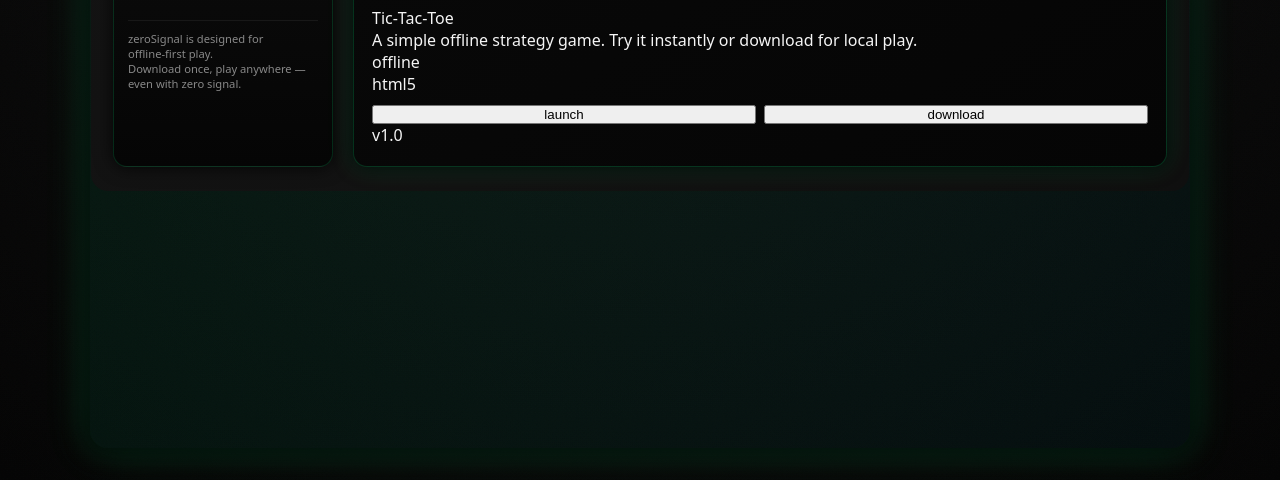
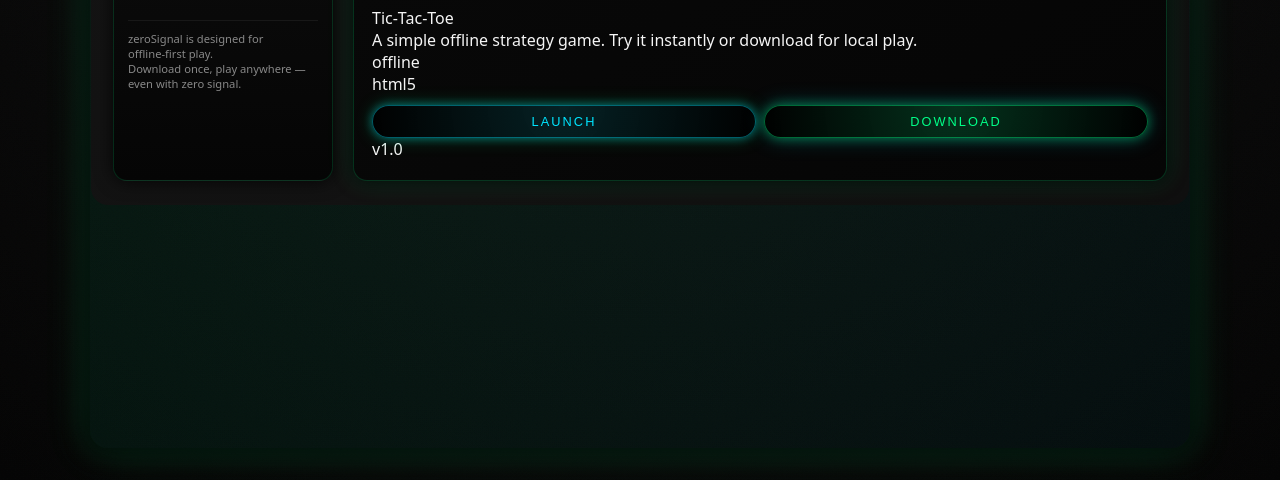
Before and after one commit to warblingGerbil/zeroSignal, a plain HTML site: page index.html in a window 1280 px wide. Shown: the part 320-800 px from the top of the page. Drawn offline with Linux system fonts and the light colour scheme.

Commit message:
Update index.html

```diff
--- a/index.html
+++ b/index.html
@@ -257,8 +257,8 @@
 
     .cards {
       display: grid;
-      grid-template-columns: repeat(auto-fit, minmax(210px, 1fr));
-      gap: 12px;
+      grid-template-columns: repeat(auto-fit, minmax(230px, 1fr));
+      gap: 16px;
       position: relative;
       z-index: 2;
     }
@@ -272,7 +272,7 @@
     /* Discover thumbnails */
     .card-thumb {
       width: 100%;
-      height: 120px;
+      height: 140px;
       object-fit: cover;
       border-radius: 8px;
       margin-bottom: 10px;
@@ -289,6 +289,34 @@
     .discover-card .btn-secondary {
       flex: 1;
       text-align: center;
+    }
+
+    /* Buttons */
+    .btn {
+      position: relative;
+      border-radius: 999px;
+      padding: 8px 14px;
+      font-size: 0.8rem;
+      text-transform: uppercase;
+      letter-spacing: 0.16em;
+      border: 1px solid rgba(0, 255, 136, 0.4);
+      background: radial-gradient(circle at top, rgba(0, 255, 136, 0.18), rgba(0, 0, 0, 0.9));
+      color: var(--accent);
+      cursor: pointer;
+      overflow: hidden;
+      box-shadow:
+        0 0 12px rgba(0, 255, 136, 0.4),
+        0 0 22px rgba(0, 229, 255, 0.25);
+      transition: transform 0.15s ease, box-shadow 0.15s ease, background 0.15s ease;
+    }
+
+    .btn-secondary {
+      background: radial-gradient(circle at top, rgba(0, 229, 255, 0.12), rgba(0, 0, 0, 0.9));
+      border-color: rgba(0, 229, 255, 0.4);
+      color: var(--accent2);
+      box-shadow:
+        0 0 10px rgba(0, 229, 255, 0.4),
+        0 0 18px rgba(0, 255, 136, 0.25);
     }
   </style>
 </head>
@@ -367,7 +395,7 @@
 
             <!-- Example discover card (replace later) -->
             <article class="card discover-card">
-              <img src="images/tictactoe.png" class="card-thumb" alt="Game thumbnail">
+              <img src="images/tic-tac-toe.png" class="card-thumb" alt="Game thumbnail">
 
               <div class="card-title">Tic‑Tac‑Toe</div>
               <div class="card-desc">A simple offline strategy game. Try it instantly or download for local play.</div>
```
